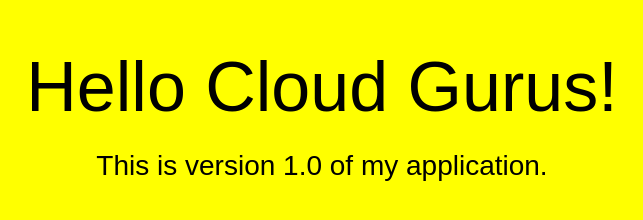
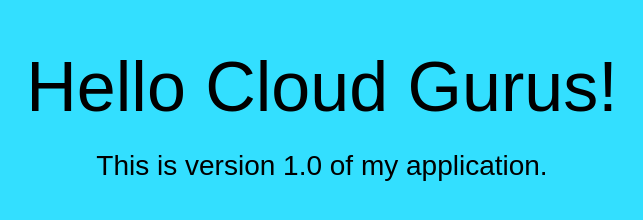
Before and after one commit to laeeq87/ec2-test-app, a plain HTML site: page index.html in a window 1280 px wide. Shown: the whole page, without its empty margins (318-961 px from the left). Drawn offline with Linux system fonts and the light colour scheme.

Commit message:
changed background color

```diff
--- a/index.html
+++ b/index.html
@@ -1,12 +1,13 @@
 <!DOCTYPE html>
 <html>
+
 <head>
   <meta charset="utf-8">
   <title>CodeDeploy Lab</title>
   <style>
     body {
       color: #000000;
-      background-color: #FFFF00;
+      background-color: #33DFFF;
       font-family: Arial, sans-serif;
       font-size: 14px;
     }
@@ -24,10 +25,12 @@
     }
   </style>
 </head>
+
 <body>
   <div align="center">
     <h1>Hello Cloud Gurus!</h1>
     <h2>This is version 1.0 of my application.</h2>
   </div>
 </body>
+
 </html>
```
